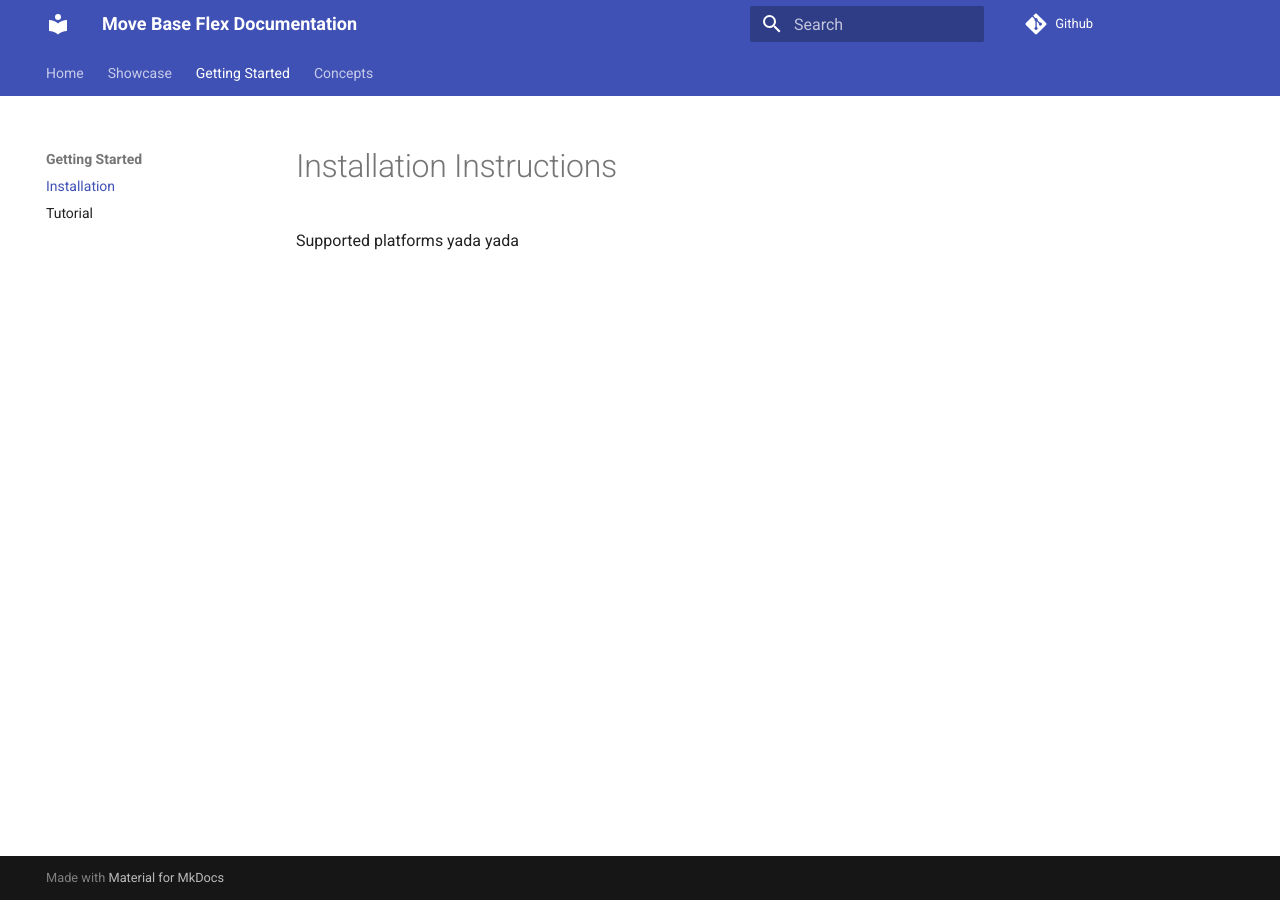
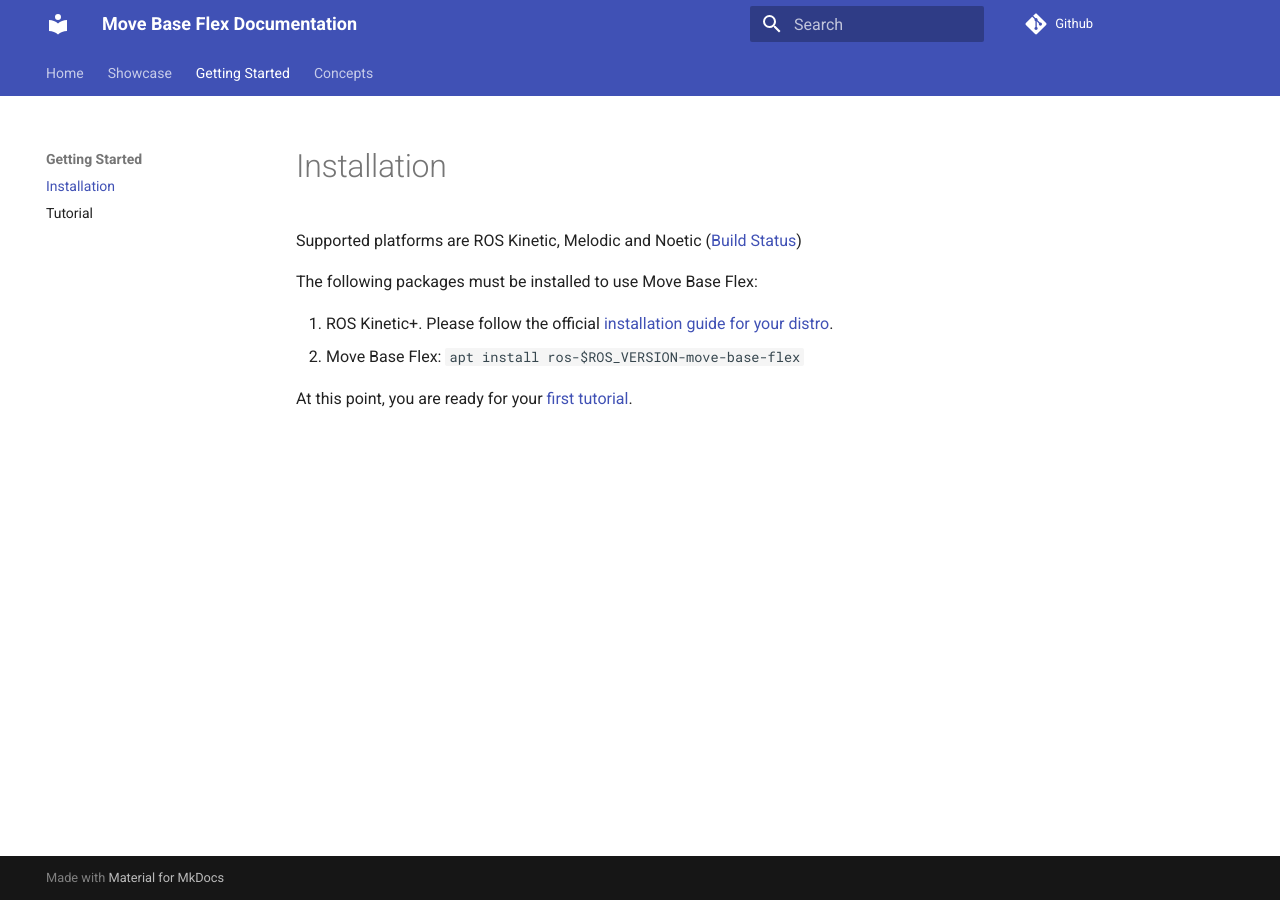
Before and after one commit to naturerobots/mbf_docs, an MkDocs documentation site: the page built from docs/installation.md, in a window 1280 px wide. Built offline with MkDocs 1.6.1 and Material for MkDocs 9.7.7, drawn with Linux system fonts in a browser that asks for light colours; comment, search, counter and statistics services are not loaded.

Commit message:
first tutorial draft

```diff
--- a/docs/installation.md
+++ b/docs/installation.md
@@ -1,3 +1,10 @@
-# Installation Instructions
+# Installation
 
-Supported platforms yada yada
+Supported platforms are ROS Kinetic, Melodic and Noetic ([Build Status](https://github.com/magazino/move_base_flex#build-status))
+
+The following packages must be installed to use Move Base Flex:
+
+1. ROS Kinetic+. Please follow the official [installation guide for your distro](https://wiki.ros.org/ROS/Installation).
+2. Move Base Flex: `apt install ros-$ROS_VERSION-move-base-flex`
+
+At this point, you are ready for your [first tutorial](./tutorial.md).
```
Also changed, not shown: docs/tutorial.md (+55 -0 lines), 1 other file.
